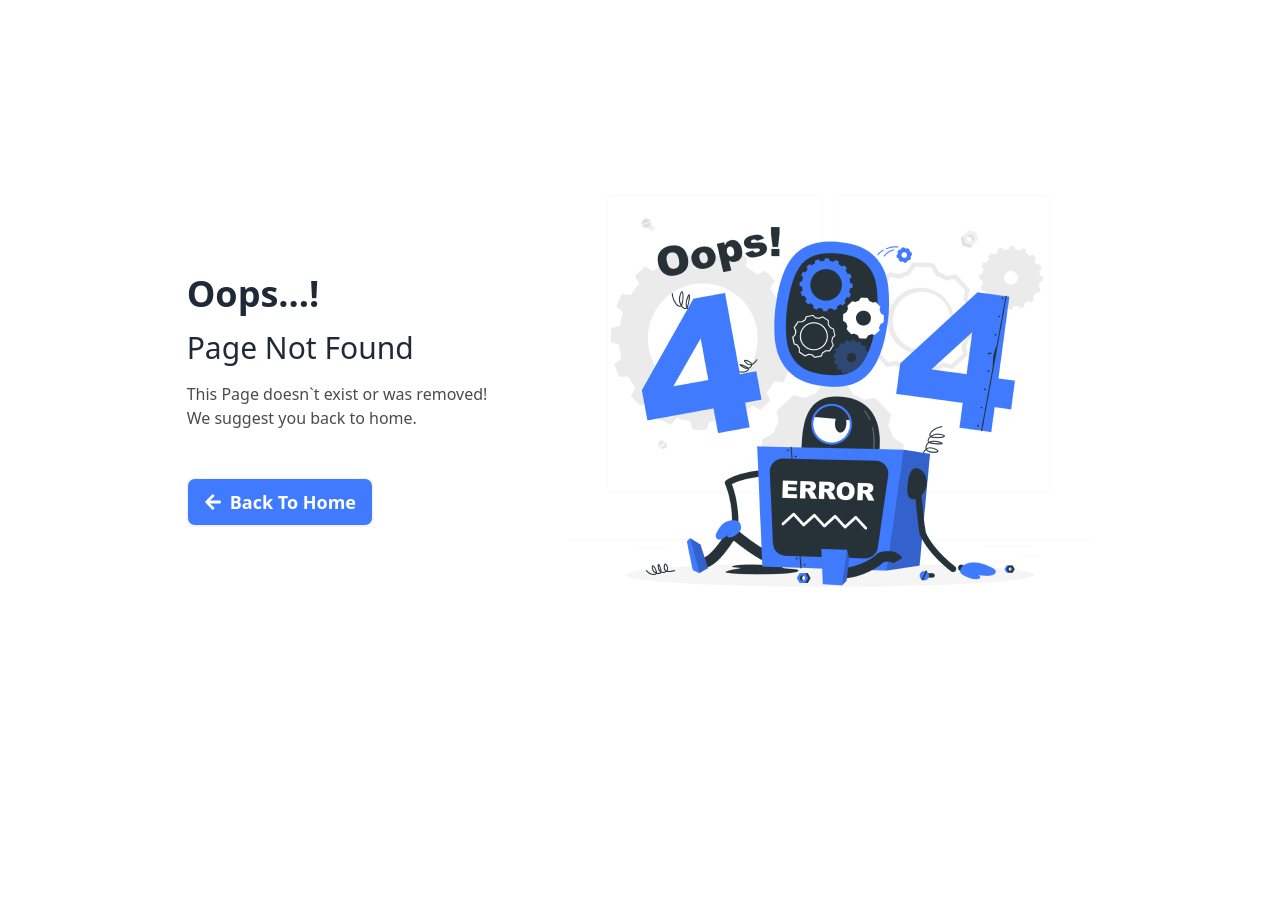
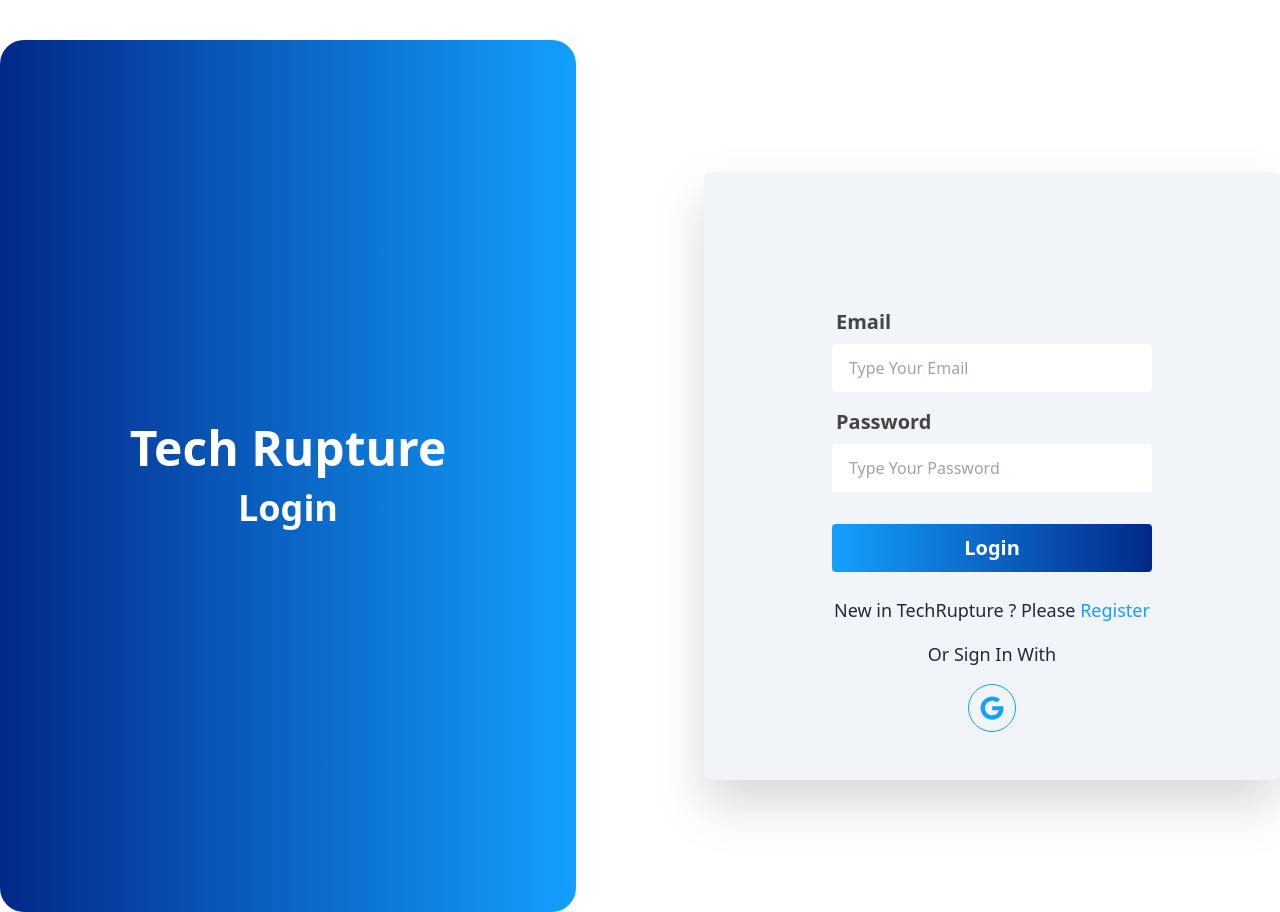
Before and after one commit to mdnoble1/tech-rupture-client, a React (Vite) app: page /login in a window 1280 px wide. Before the commit this address had no page. Before the commit the page ends 800 px from the top, so only its background shows below. Built offline with nearby package versions, Linux system fonts and the light colour scheme.

Commit message:
added a login page

```diff
--- a/package.json
+++ b/package.json
@@ -16,7 +16,8 @@
     "react-dom": "^18.2.0",
     "react-icons": "^4.12.0",
     "react-router-dom": "^6.20.0",
-    "sort-by": "^0.0.2"
+    "sort-by": "^0.0.2",
+    "sweetalert2": "^11.6.13"
   },
   "devDependencies": {
     "@types/react": "^18.2.37",
--- /dev/null
+++ b/src/pages/Login/Login.jsx
@@ -0,0 +1,119 @@
+import { FaGoogle } from "react-icons/fa";
+// import image from "../../assets/others/authentication2.png";
+// import { useContext } from "react";
+// import { useEffect, useState } from "react";
+// import { Link, useLocation, useNavigate } from "react-router-dom";
+// import {
+//   loadCaptchaEnginge,
+//   LoadCanvasTemplate,
+//   validateCaptcha,
+// } from "react-simple-captcha";
+// import { AuthContext } from "../../providers/AuthProvider";
+// import Swal from "sweetalert2";
+
+import { Link } from "react-router-dom";
+
+// import { Helmet } from "react-helmet";
+
+const Login = () => {
+  //   const { signInUser } = useContext(AuthContext);
+  //   const navigate = useNavigate();
+  //   const location = useLocation();
+
+  //   const from = location.state?.form?.pathname || "/";
+  //   console.log(
+  //     "state in the location login page",
+  //     location.state?.form?.pathname
+  //   );
+
+  // const handleLogin = (event) => {
+
+  //   event.preventDefault();
+  //   const form = event.target;
+  //   const email = form.email.value;
+  //   const password = form.password.value;
+
+  //   console.log(email, password);
+
+  //   signInUser(email, password).then((result) => {
+  //     const user = result.user;
+  //     console.log(user);
+  //     //sweetalert
+  //     Swal.fire({
+  //       title: "User Successfully Logged In !",
+  //       showClass: {
+  //         popup: "animate_animated animate_fadeInDown",
+  //       },
+  //       hideClass: {
+  //         popup: "animate_animated animate_fadeOutUp",
+  //       },
+  //     });
+  //     navigate(from, { replace: true });
+  //   });
+  // };
+
+  return (
+    <section className="container mx-auto lg:mt-10">
+      <div className="lg:flex items-center justify-center lg:gap-32">
+        <div className="bg-gradient-to-r from-[#022889] to-[#13a0fe] w-full py-20 lg:py-96 text-center text-white rounded-b-xl lg:rounded-3xl">
+          <h2 className="font-bold text-5xl mb-4">Tech Rupture</h2>
+          <h2 className="font-semibold text-4xl">Login </h2>
+        </div>
+        <div className="w-11/12 lg:w-full bg-slate-100 rounded-lg drop-shadow-2xl mx-auto">
+          <form className="card-body lg:px-32 pt-12 lg:pt-32 pb-12">
+            <div className="form-control">
+              <label className="label">
+                <span className="label-text font-semibold text-xl text-[#444]">
+                  Email
+                </span>
+              </label>
+              <input
+                type="email"
+                name="email"
+                placeholder="Type Your Email"
+                className="input rounded focus:border-[#13a0fe]"
+                required
+              />
+            </div>
+            <div className="form-control">
+              <label className="label">
+                <span className="label-text font-semibold text-xl text-[#444]">
+                  Password
+                </span>
+              </label>
+              <input
+                type="password"
+                name="password"
+                placeholder="Type Your Password"
+                className="input rounded focus:border-[#13a0fe]"
+                required
+              />
+            </div>
+
+            <div className="form-control mt-6">
+              <input
+                className="btn btn-outline rounded font-bold text-xl text-white bg-gradient-to-r from-[#13a0fe] to-[#022889] border-0 hover:opacity-80"
+                type="submit"
+                value="Login"
+              />
+            </div>
+            <div className="mt-4 text-center">
+              <p className="font-medium text-lg mb-4">
+                New in TechRupture ? Please{" "}
+                <Link to="/register">
+                  <span className="text-[#13a0fe]">Register</span>
+                </Link>
+              </p>
+              <p className="font-medium text-lg">Or Sign In With</p>
+              <button className="btn btn-circle btn-outline mt-4 text-[#13a0fe]">
+                <FaGoogle className="text-2xl"></FaGoogle>
+              </button>
+            </div>
+          </form>
+        </div>
+      </div>
+    </section>
+  );
+};
+
+export default Login;
--- /dev/null
+++ b/src/pages/Register/Register.jsx
@@ -0,0 +1,9 @@
+const Register = () => {
+    return (
+        <div>
+
+        </div>
+    );
+};
+
+export default Register;
--- a/src/pages/shared/Navbar/Navbar.jsx
+++ b/src/pages/shared/Navbar/Navbar.jsx
@@ -23,6 +23,26 @@ const Navbar = () => {
           }
         >
           PRODUCTS
+        </NavLink>
+      </li>
+      <li>
+        <NavLink
+          to="/login"
+          className={({ isActive }) =>
+            isActive ? `text-black` : `text-white`
+          }
+        >
+          LOGIN
+        </NavLink>
+      </li>
+      <li>
+        <NavLink
+          to="/register"
+          className={({ isActive }) =>
+            isActive ? `text-black` : `text-white`
+          }
+        >
+          REGISTER
         </NavLink>
       </li>
     </>
```
Also changed, not shown: src/routes/Router.jsx (+10 -0 lines), 1 other file (tests, documents, lock files or other folders).
